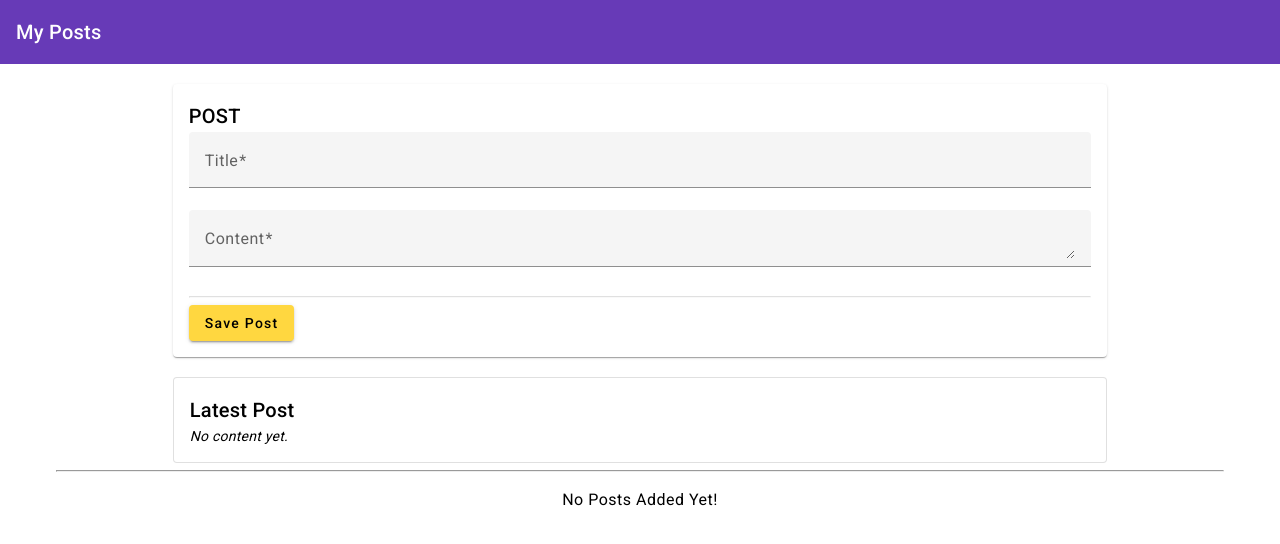
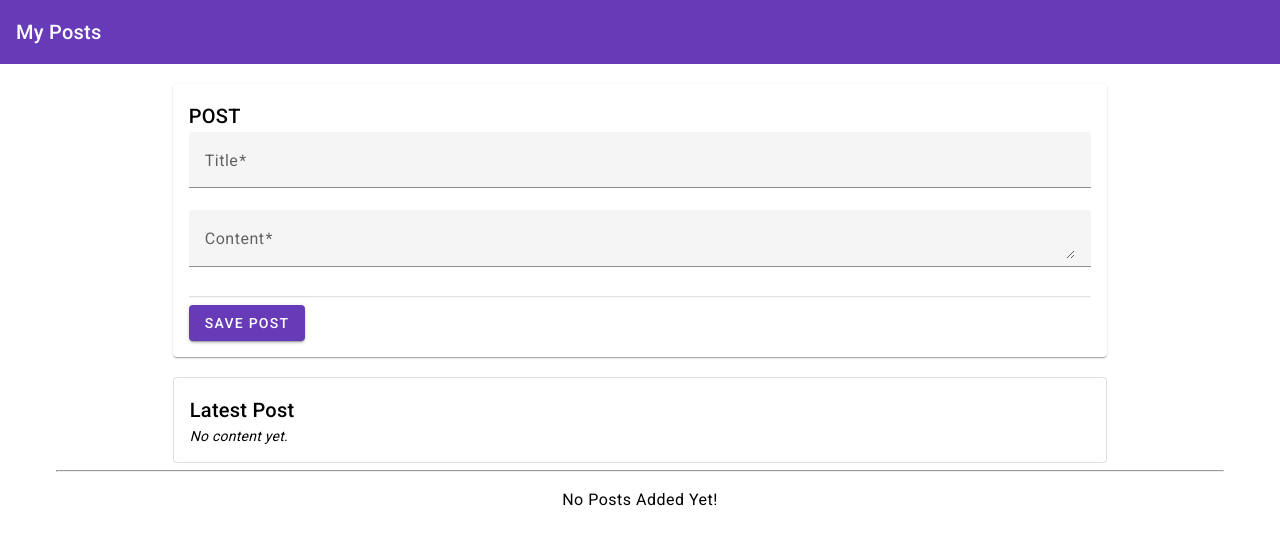
Before and after one commit to carloswm85/_mean-app, an Angular app: page / in a window 1280 px wide. Shown: the top 544 px of the page. Built offline with nearby package versions, Linux system fonts and the light colour scheme.

Commit message:
update # some form improvements

```diff
--- a/src/app/posts/post-create/post-create.component.html
+++ b/src/app/posts/post-create/post-create.component.html
@@ -27,6 +27,7 @@
           required
           minlength="3"
           #title="ngModel"
+          placeholder="Post Title"
         />
         <!-- Error Message (there is two ways of doing this) -->
         <!-- THIS ONE: This "title" belongs to #title -->
@@ -46,13 +47,14 @@
           ngModel
           required
           #content="ngModel"
+          placeholder="Post Content"
         ></textarea>
         <!-- Error Message -->
         <mat-error *ngIf="content">Please, enter a post content.</mat-error>
       </mat-form-field>
       <hr class="transparent" />
       <!-- BUTTON -->
-      <button type="submit" mat-raised-button color="accent">Save Post</button>
+      <button type="submit" mat-raised-button color="primary">SAVE POST</button>
     </mat-card-content>
   </form>
 </mat-card>
--- a/src/app/posts/post-create/post-create.component.ts
+++ b/src/app/posts/post-create/post-create.component.ts
@@ -27,6 +27,6 @@ export class PostCreateComponent {
     // From the actual #postForm="ngForm" DOM object
     // "name"="content" provides `form.value.content`
     this.post = this.postsService.addPost(form.value.title, form.value.content);
-    console.log(this.post);
+    form.resetForm();
   }
 }
--- a/src/app/posts/post-list/post-list.component.html
+++ b/src/app/posts/post-list/post-list.component.html
@@ -6,13 +6,21 @@
   >
     <!-- 1 -->
     <mat-expansion-panel-header>
-      <mat-panel-title> <b>{{ post.title | uppercase }}</b> </mat-panel-title>
+      <mat-panel-title>
+        <b>{{ post.title | uppercase }}</b>
+      </mat-panel-title>
       <mat-panel-description>
         Currently: {{ panelOpenState() ? "Open" : "Closed" }}
       </mat-panel-description>
     </mat-expansion-panel-header>
     <!-- 2 -->
     <p>{{ post.content }}</p>
+
+    <!-- BUTTONS -->
+    <mat-action-row>
+      <button mat-button color="accent">EDIT</button>
+      <button mat-button color="warn">DELETE</button>
+    </mat-action-row>
   </mat-expansion-panel>
 </mat-accordion>
 
```
